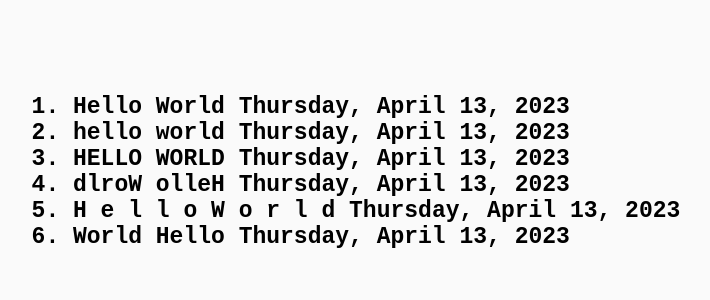
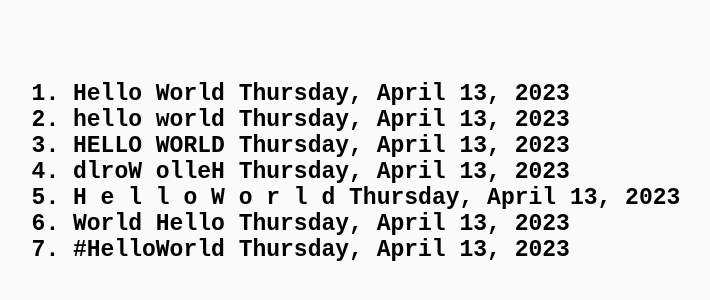
Before and after one commit to heldersonfarias/treino, a React (Create React App) app in the folder Módulo 2/React/introducao-ao-react/: page / in a window 1280 px wide. Shown: the part 228-528 px from the top of the page, without its empty margins (55-765 px from the left). Built offline with nearby package versions, Linux system fonts and the light colour scheme.

Commit message:
Sétimo Hello, World

```diff
--- a/Módulo 2/React/introducao-ao-react/src/App.js
+++ b/Módulo 2/React/introducao-ao-react/src/App.js
@@ -11,7 +11,8 @@ function App() {
       words.toUpperCase(),
       words.split('').reverse().join(''),
       words.split('').join(' '),
-      words.split(' ').reverse().join(' ')
+      words.split(' ').reverse().join(' '),
+      '#' + words.split(' ').join(''),
     ]
   }
 
```
